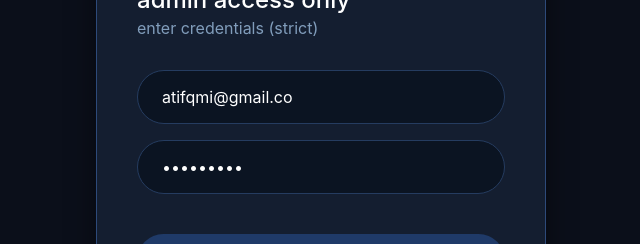
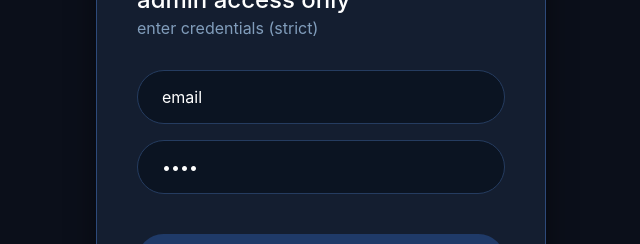
Before and after one commit to atifqmi-max/zensta, a plain HTML site: page admin-login.html in a window 1280 px wide. Shown: the part 286-530 px from the top of the page, without its empty margins (319-959 px from the left). Drawn offline with Linux system fonts and the light colour scheme.

Commit message:
Update admin-login.html

```diff
--- a/admin-login.html
+++ b/admin-login.html
@@ -24,8 +24,8 @@
         <h2>admin access only</h2>
         <p style="color:#819dbb; margin-bottom:1.5rem;">enter credentials (strict)</p>
         <div class="input-group">
-            <input type="email" id="adminEmail" placeholder="email" value="atifqmi@gmail.co">
-            <input type="password" id="adminPass" placeholder="password" value="kistan**1">
+            <input type="email" id="adminEmail" placeholder="email" value="email">
+            <input type="password" id="adminPass" placeholder="password" value="pass">
         </div>
         <button class="btn" id="adminLoginBtn">authenticate</button>
         <div id="adminError" class="error"></div>
```
